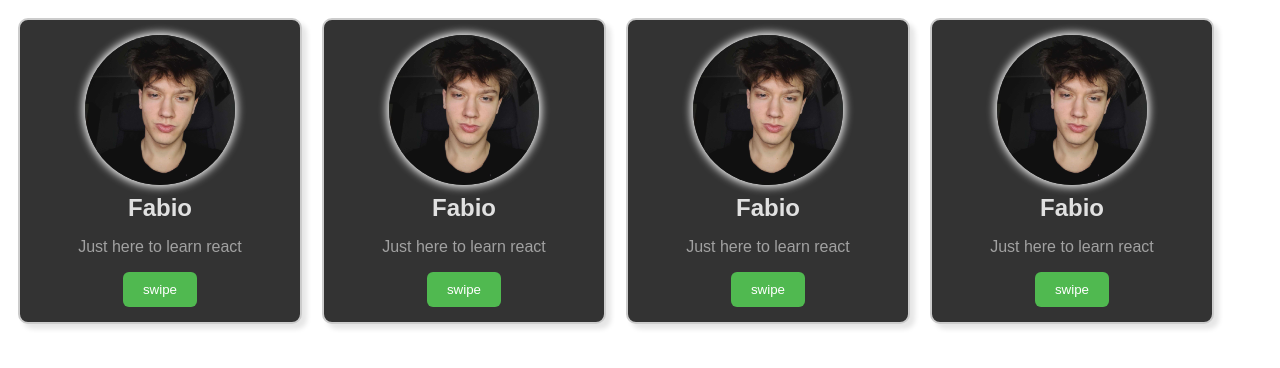
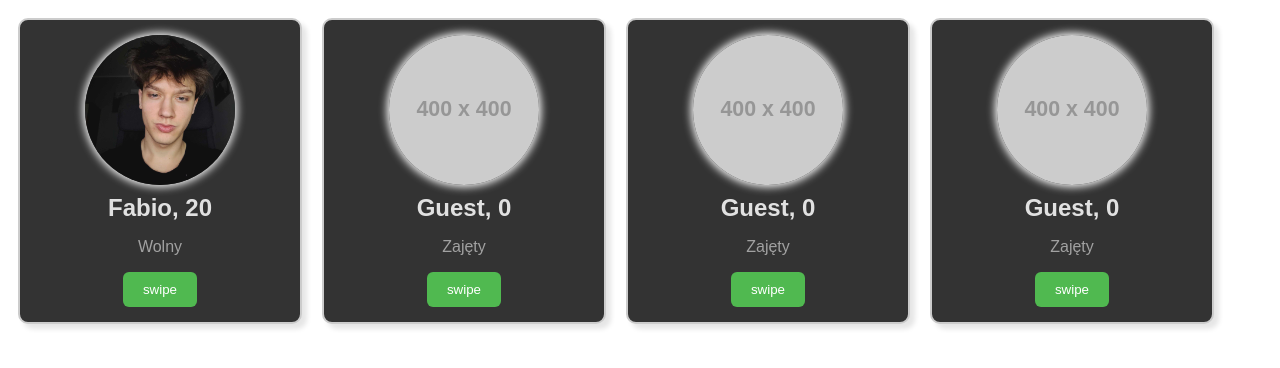
Before and after one commit to Warrgun/react-frontend, a React (Vite) app in the folder my-react-app/: page / in a window 1280 px wide. Shown: the top 368 px of the page. Built offline with nearby package versions, Linux system fonts and the light colour scheme.

Commit message:
new cards

```diff
--- a/my-react-app/src/App.jsx
+++ b/my-react-app/src/App.jsx
@@ -1,10 +1,10 @@
 import Card from "./Card"
-
+import profilePic from "./assets/profile.jpg"
 
 function App() {
     return(
       <>
-        <Card/>
+        <Card picture = {profilePic} name="Fabio" age ={20} isSingle = {true}/>
         <Card/>
         <Card/>
         <Card/>
--- a/my-react-app/src/Card.jsx
+++ b/my-react-app/src/Card.jsx
@@ -1,16 +1,30 @@
-import profilePic from "./assets/profile.jpg"
 import Button from "./button/Button.jsx"
+import PropTypes from "prop-types"
 
-function Card(){
+function Card({
+    picture = "https://placehold.co/400",
+    name = "Guest",
+    age = 0,
+    isSingle = false
+}){
 
     return(
         <div className="card">
-            <img className="card-img" src={profilePic} alt="Profile picture"></img>
-            <h2 className="card-title">Fabio</h2>
-            <p className="card-p">Just here to learn react</p>
+            <img className="card-img" src={picture} alt="Profile picture"></img>
+            <h2 className="card-title">{name}, {age}</h2>
+            <p className="card-p">{isSingle ? "Wolny":"Zajęty"}</p>
             <Button/>
         </div>
     );
 }
 
+Card.proptypes ={
+    picture: PropTypes.string,
+    name: PropTypes.string,
+    age: PropTypes.number,
+    isSingle: PropTypes.bool,
+}
+
+
+
 export default Card
```
